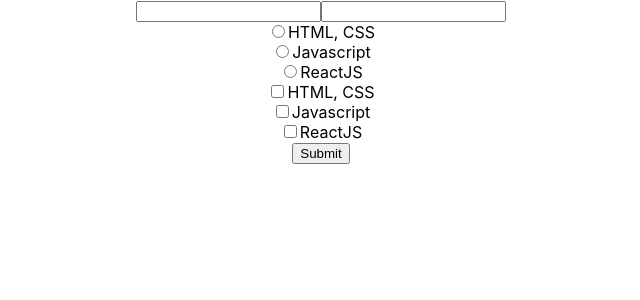
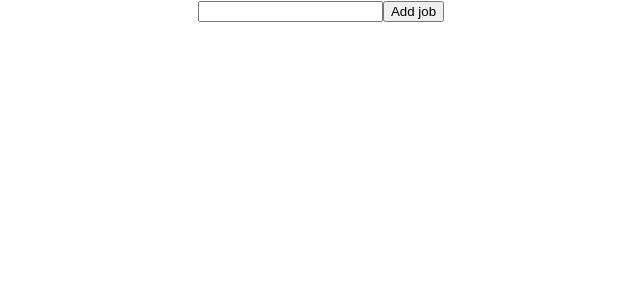
Before and after one commit to Long-le-mt/Hooks, a React (Create React App) app: page / in a window 1280 px wide. Shown: the top 300 px of the page, without its empty margins (319-959 px from the left). Built offline with nearby package versions, Linux system fonts and the light colour scheme.

Commit message:
todo list

```diff
--- a/src/App.js
+++ b/src/App.js
@@ -2,83 +2,30 @@
 import "./App.css";
 import { useState } from "react";
 
-const courses = [
-  {
-    id: 1,
-    name: "HTML, CSS",
-  },
-  {
-    id: 2,
-    name: "Javascript",
-  },
-  {
-    id: 3,
-    name: "ReactJS",
-  },
-];
+function App() {
+  const [job, setJob] = useState("");
+  const [jobs, setJobs] = useState(() => {
+    return JSON.parse(localStorage.getItem("jobs")) || [];
+  });
 
-function App() {
-  const [name, setName] = useState("");
-  const [email, setEmail] = useState("");
-  const [checkedRadioId, setCheckedRadioId] = useState();
-  const [listCheckedCheckBoxId, setListCheckedCheckBoxId] = useState([]);
+  const handleAddJob = () => {
+    const newJobs = [...jobs, job];
 
-  const handleSubmit = () => {
-    console.log("submit", {
-      name,
-      email,
-      checkedRadioId,
-      listCheckedCheckBoxId,
-    });
-  };
-
-  const handleCheck = (id) => {
-    const checked = listCheckedCheckBoxId.includes(id);
-    console.log("checked", checked);
-    if (checked) {
-      // uncheck
-      const newChecked = listCheckedCheckBoxId.filter((item) => item !== id);
-      setListCheckedCheckBoxId(newChecked);
-    } else {
-      setListCheckedCheckBoxId([...listCheckedCheckBoxId, id]);
-    }
+    // Save to local Storage
+    localStorage.setItem("jobs", JSON.stringify(newJobs));
+    setJobs([...jobs, job]);
+    setJob("");
   };
 
   return (
     <div className="App">
-      <input
-        type="text"
-        value={name}
-        onChange={(e) => setName(e.target.value)}
-      />
-      <input
-        type="text"
-        value={email}
-        onChange={(e) => setEmail(e.target.value)}
-      />
-
-      {courses.map((course) => (
-        <div key={course.id}>
-          <input
-            type="radio"
-            checked={checkedRadioId === course.id}
-            onChange={(e) => setCheckedRadioId(course.id)}
-          />
-          {course.name}
-        </div>
-      ))}
-
-      {courses.map((course) => (
-        <div key={course.id}>
-          <input
-            type="checkbox"
-            checked={listCheckedCheckBoxId.includes(course.id)}
-            onChange={() => handleCheck(course.id)}
-          />
-          {course.name}
-        </div>
-      ))}
-      <button onClick={handleSubmit}>Submit</button>
+      <input type="text" value={job} onChange={(e) => setJob(e.target.value)} />
+      <button onClick={handleAddJob}>Add job</button>
+      <ul>
+        {jobs.map((job, index) => (
+          <li key={index}>{job}</li>
+        ))}
+      </ul>
     </div>
   );
 }
```
